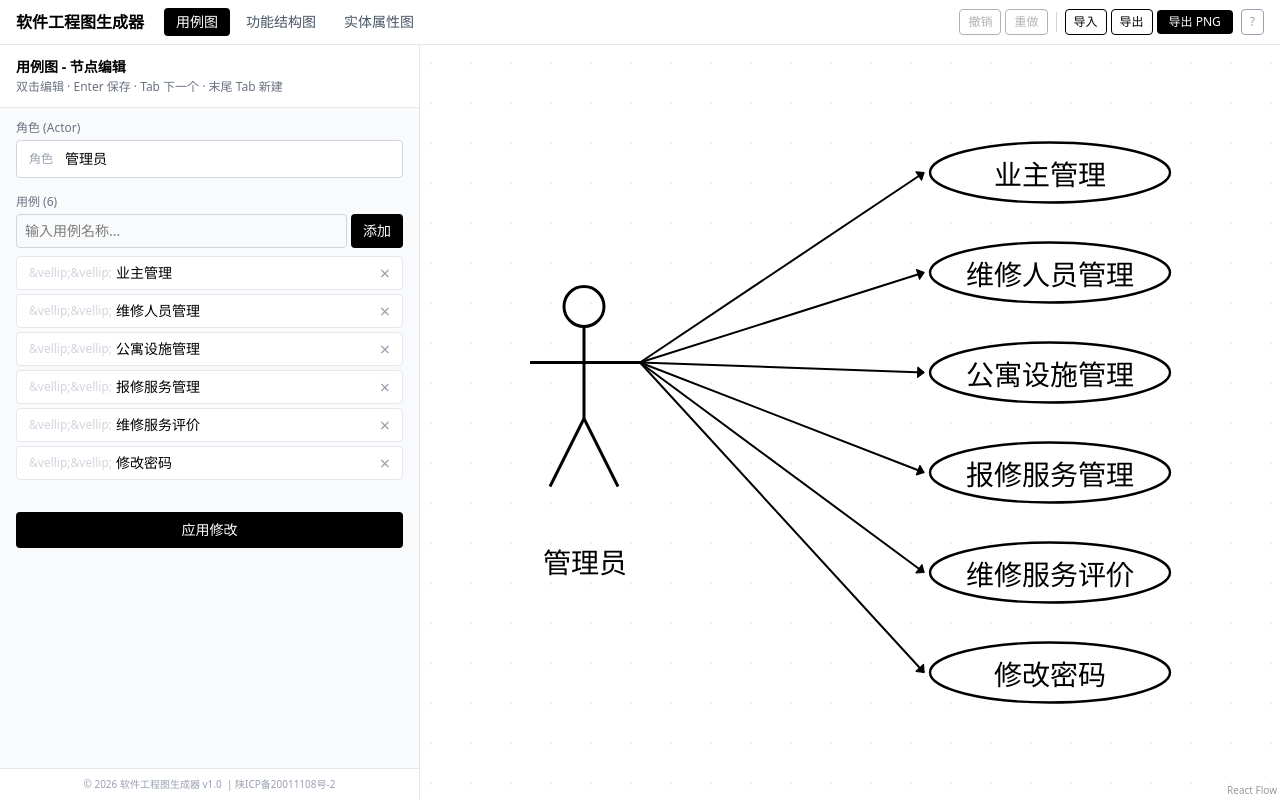
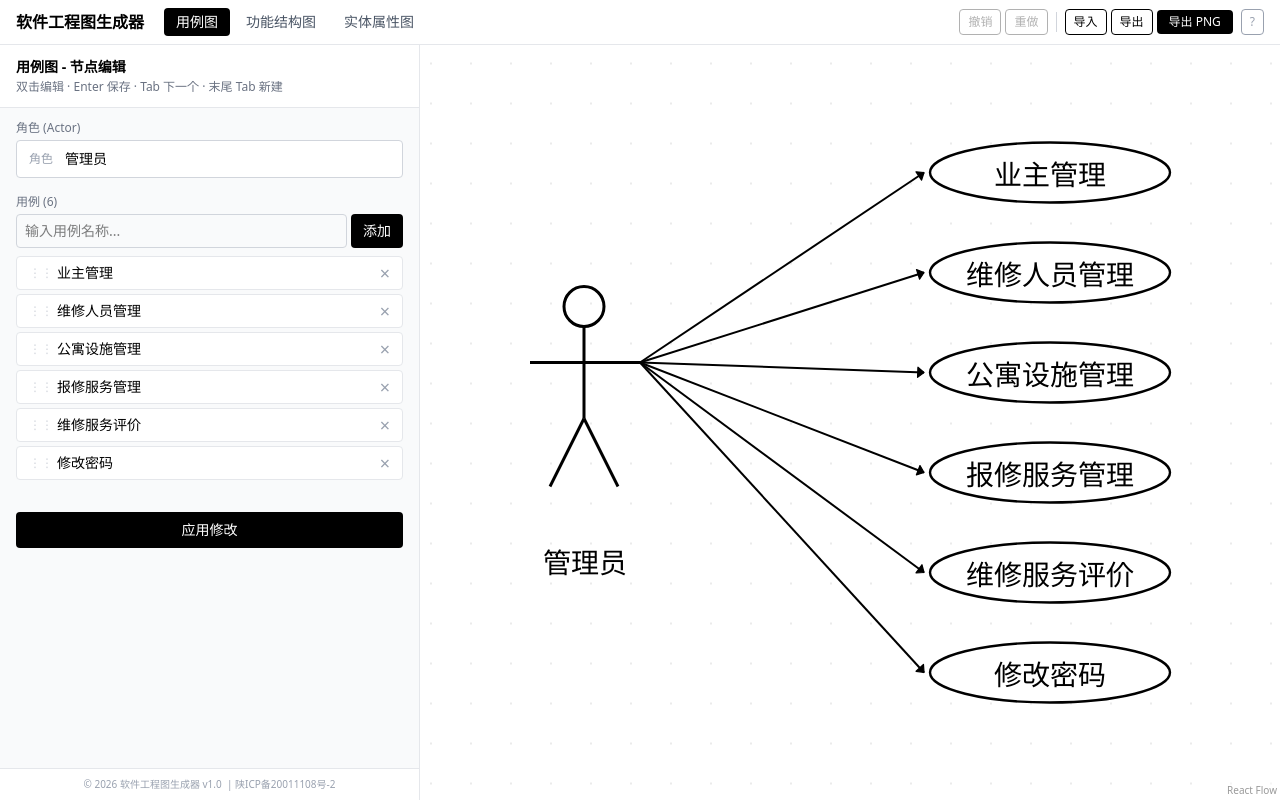
Before and after one commit to AmaTsumeAkira/se-diagram-generator, a React (Vite) app: page / in a window 1280 px wide. Built offline with nearby package versions, Linux system fonts and the light colour scheme.

Commit message:
fix: 拖拽手柄显示为⋮⋮字符，修复HTML实体在JSX不解析的问题

```diff
--- a/src/components/panels/NodeEditor.tsx
+++ b/src/components/panels/NodeEditor.tsx
@@ -190,7 +190,7 @@ function UseCaseEditor({ state: initial, onApply }: { state: UseCaseState; onApp
               onDragStart={() => setDragIdx(i)} onDragOver={(e) => e.preventDefault()}
               onDrop={() => { if (dragIdx !== null && dragIdx !== i) moveUseCase(dragIdx, i) }}
               onDragEnd={() => setDragIdx(null)}>
-              <span className="text-xs text-gray-300 mr-1 cursor-grab select-none">&vellip;&vellip;</span>
+              <span className="text-xs text-gray-300 mr-1 cursor-grab select-none">⋮⋮</span>
               {editingId === uc.id ? (
                 <InlineEdit value={uc.label} className="flex-1"
                   onSave={(v) => { renameUseCase(uc.id, v); setEditingId(null) }}
@@ -384,7 +384,7 @@ function EntityEditor({ state: initial, onApply }: { state: EntityState; onApply
               onDragStart={() => setDragIdx(i)} onDragOver={(e) => e.preventDefault()}
               onDrop={() => { if (dragIdx !== null && dragIdx !== i) moveAttr(dragIdx, i) }}
               onDragEnd={() => setDragIdx(null)}>
-              <span className="text-xs text-gray-300 mr-1 cursor-grab select-none">&vellip;&vellip;</span>
+              <span className="text-xs text-gray-300 mr-1 cursor-grab select-none">⋮⋮</span>
               {editingId === a.id ? (
                 <InlineEdit value={a.label} className="flex-1"
                   onSave={(v) => { renameAttr(a.id, v); setEditingId(null) }}
```
